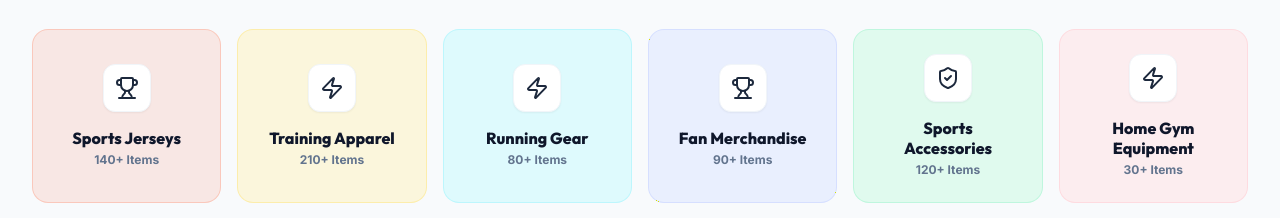
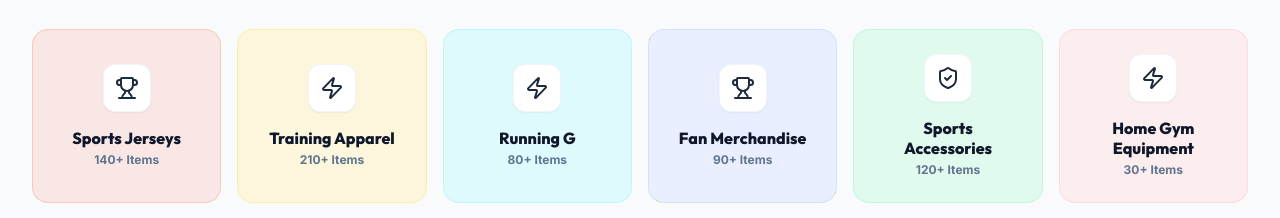
Before and after one commit to krishnavermaynr/dummy, a React (Vite) app: page / in a window 1280 px wide. Shown: the part 960-1178 px from the top of the page. Built offline with nearby package versions, Linux system fonts and the light colour scheme.

Commit message:
"change deployed"

```diff
--- a/src/pages/Home.tsx
+++ b/src/pages/Home.tsx
@@ -20,7 +20,7 @@ export default function Home({ onNavigate, onAddToCart, onQuickView }: HomeProps
   const categories = [
     { name: 'Sports Jerseys', filterName: 'Sports Apparel', icon: <Trophy className="w-6 h-6" />, count: '140+ Items', bg: 'bg-brand-primary/10 text-brand-primary border-brand-primary/20' },
     { name: 'Training Apparel', filterName: 'Sports Apparel', icon: <Zap className="w-6 h-6" />, count: '210+ Items', bg: 'bg-amber-100/60 text-amber-700 border-amber-200/55' },
-    { name: 'Running Gear', filterName: 'Footwear', icon: <Zap className="w-6 h-6" />, count: '80+ Items', bg: 'bg-cyan-100/60 text-cyan-700 border-cyan-200/55' },
+    { name: 'Running G', filterName: 'Footwear', icon: <Zap className="w-6 h-6" />, count: '80+ Items', bg: 'bg-cyan-100/60 text-cyan-700 border-cyan-200/55' },
     { name: 'Fan Merchandise', filterName: 'Sports Apparel', icon: <Trophy className="w-6 h-6" />, count: '90+ Items', bg: 'bg-indigo-100/60 text-indigo-700 border-indigo-200/55' },
     { name: 'Sports Accessories', filterName: 'Accessories', icon: <ShieldCheck className="w-6 h-6" />, count: '120+ Items', bg: 'bg-emerald-100/60 text-emerald-700 border-emerald-200/55' },
     { name: 'Home Gym Equipment', filterName: 'Equipment', icon: <Zap className="w-6 h-6" />, count: '30+ Items', bg: 'bg-rose-100/60 text-rose-700 border-rose-200/55' }
```
